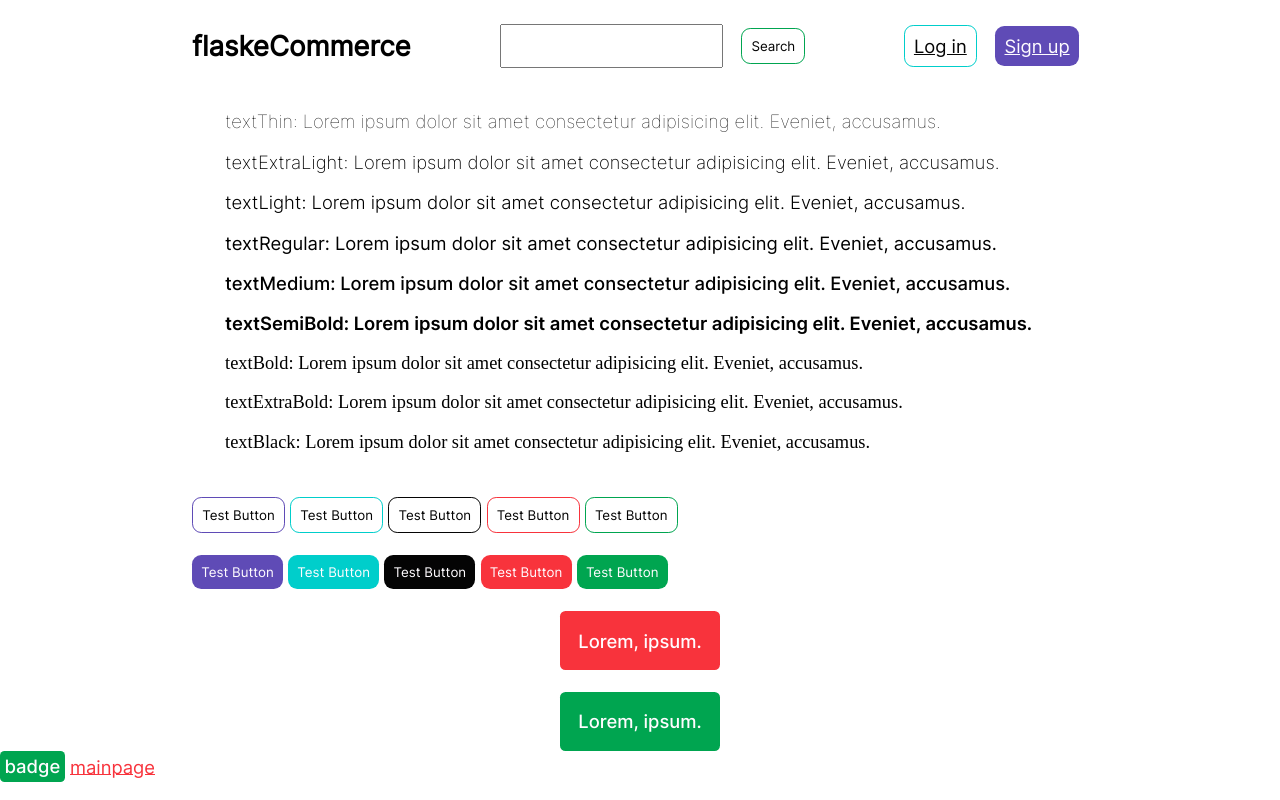
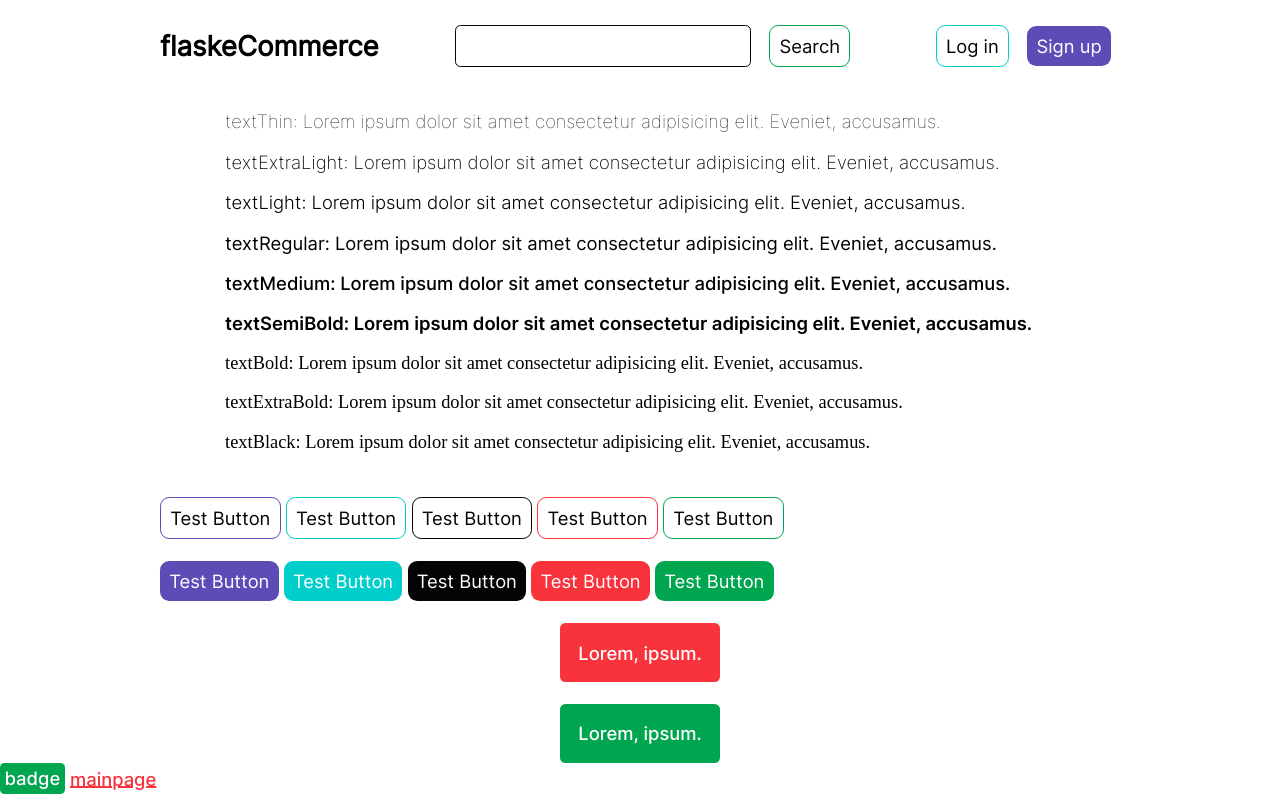
Before and after one commit to DogukanUrker/djangoeCommerce, a Flask app: page / in a window 1280 px wide. Run offline with Flask 2, Linux system fonts and the light colour scheme; some web fonts are replaced.

Commit message:
links added input added

```diff
--- a/static/css/components.css
+++ b/static/css/components.css
@@ -1,5 +1,5 @@
 .container {
-    width: 70%;
+    width: 75%;
     margin-left: auto;
     margin-right: auto;
 }
@@ -14,6 +14,9 @@
     cursor: pointer;
     transition: 0.25s;
     user-select: none;
+    font-size: 1rem;
+    height: fit-content;
+    text-decoration: none;
 }
 
 .btnOutline {
@@ -152,3 +155,24 @@
     width: fit-content;
     user-select: none;
 }
+
+/* links */
+.link {
+    user-select: none;
+    font-family: textMedium;
+    text-decoration-thickness: 2px;
+}
+
+/* inputs */
+.input {
+    height: 1.5rem;
+    font-size: 1rem;
+    border: 1px solid var(--themePrimary);
+    border-radius: 0.3rem;
+    transition: 0s;
+}
+
+.input:focus {
+    outline: none;
+    border: 2px solid var(--primary);
+}
```
